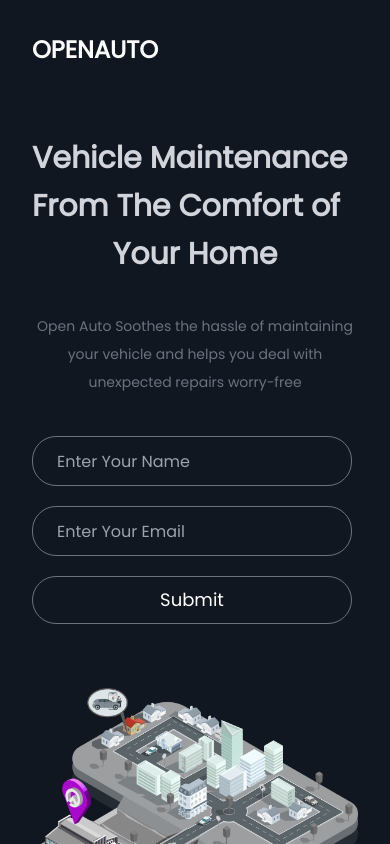
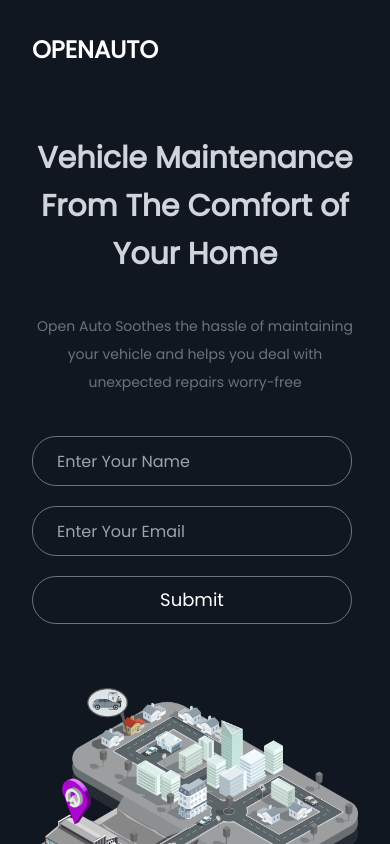
Before and after one commit to Rakibulhasan70/GrowthScribe-client, a React (Create React App) app: page / in a window 390 px wide. Shown: the top 844 px of the page. Built offline with nearby package versions, Linux system fonts and the light colour scheme.

Commit message:
somne changes

```diff
--- a/src/Components/Part1.js
+++ b/src/Components/Part1.js
@@ -47,16 +47,16 @@ const Part1 = () => {
             <div className='mb-16 lg:mt-36'>
                 <div className='grid grid-cols-1 lg:grid-cols-2 md:grid-cols-2 '>
                     <div className='text-white' >
-                        <h2 className='font-bold mb-3 text-3xl lg:text-4xl lg:leading-10 text-gray-300'>Vehicle Maintenance</h2>
-                        <p className='font-bold mb-3 text-3xl lg:text-4xl lg:leading-10 text-gray-300'>From The Comfort of</p>
+                        <h2 className='font-bold mb-3 text-3xl lg:text-4xl lg:leading-10 text-gray-300 text-center lg:text-start'>Vehicle Maintenance</h2>
+                        <p className='font-bold mb-3 text-3xl lg:text-4xl lg:leading-10 text-gray-300 text-center lg:text-start'>From The Comfort of</p>
                         <p className='font-bold mb-3 text-3xl lg:text-4xl lg:leading-10 text-gray-300 text-center lg:text-start'>Your Home</p>
                         <p className='text-sm my-10 lg:w-4/5 text-gray-500 text-center lg:text-start leading-loose lg:leading-7 '>Open Auto Soothes the hassle of maintaining your vehicle and helps
                             you deal with unexpected repairs worry-free </p>
 
                         <form onSubmit={handleSubmit(onSubmit)}>
-                            <input {...register("name")} type="text" placeholder="Enter Your Name" class="input w-full max-w-xs rounded-3xl border-gray-500 mb-5 p-6 bg-[#111720]" required />
+                            <input {...register("name")} type="text" placeholder="Enter Your Name" class="input w-full max-w-xs rounded-3xl border-gray-500 mb-5 p-6 bg-[#111720]" required autoComplete='off' />
                             <br />
-                            <input {...register("email")} type="email" placeholder="Enter Your Email" class="input w-full max-w-xs rounded-3xl border-gray-500 mb-5 p-6 bg-[#111720]" required />
+                            <input {...register("email")} type="email" placeholder="Enter Your Email" class="input w-full max-w-xs rounded-3xl border-gray-500 mb-5 p-6 bg-[#111720]" required autoComplete='off' />
                             <br />
                             <input type="submit" value='Submit' class="input w-full max-w-xs rounded-3xl border-gray-500  text-lg bg-[#111720] hover:bg-[#a809cc] lg:mb-0 mb-16" />
                         </form>
```
